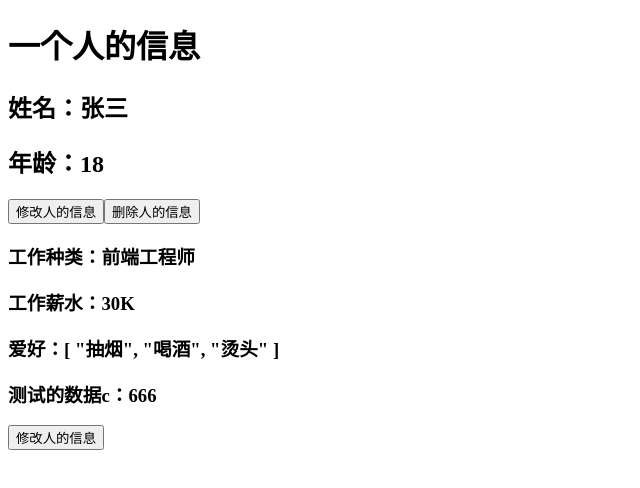
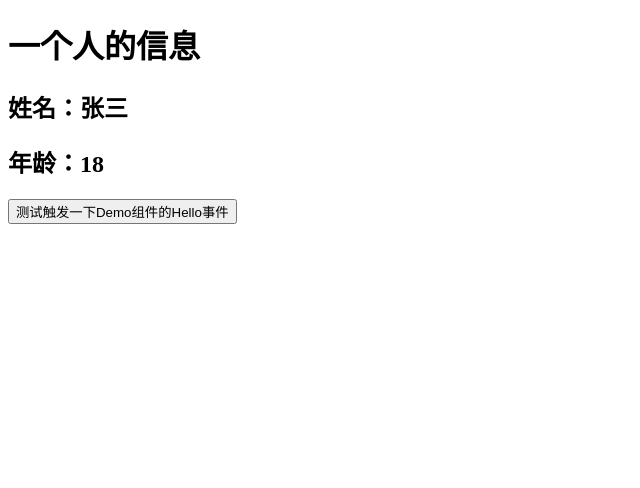
Before and after one commit to Carefree-happy/vue-project, a Vue app: page / in a window 1280 px wide. Shown: the top 488 px of the page, without its empty margins (0-640 px from the left). Built offline with nearby package versions, Linux system fonts and the light colour scheme.

Commit message:
feat: 执行setup

```diff
--- a/src/App.vue
+++ b/src/App.vue
@@ -1,62 +1,25 @@
 <template>
-	<h1>一个人的信息</h1>
-	<h2>姓名：{{person.name}}</h2>
-	<h2>年龄：{{person.age}}</h2>
-	<h2 v-show="person.sex">性别：{{person.sex}}</h2>
-	<button @click="addInfo">修改人的信息</button>
-	<button @click="delInfo">删除人的信息</button>
-	<h3>工作种类：{{person.job.type}}</h3>
-	<h3>工作薪水：{{person.job.salary}}</h3>
-	<h3>爱好：{{person.hobby}}</h3>
-	<h3>测试的数据c：{{person.job.a.b.c}}</h3>
-	<button @click="changeInfo">修改人的信息</button>
+	<Demo @hello="showHelloMsg" msg="你好啊" school="尚硅谷">
+		<template v-slot:qwe>
+			<span>尚硅谷</span>
+		</template>
+		<template v-slot:asd>
+			<span>尚硅谷</span>
+		</template>
+	</Demo>
 </template>
 
 <script>
-	import {reactive} from 'vue'
+	import Demo from './components/Demo.vue'
 	export default {
 		name: 'App',
+		components:{Demo},
 		setup(){
-			//数据
-			let person = reactive({
-				name:'张三',
-				age:18,
-				job:{
-					type:'前端工程师',
-					salary:'30K',
-					a:{
-						b:{
-							c:666
-						}
-					}
-				},
-				hobby:['抽烟','喝酒','烫头']
-			})
-
-			function addInfo() {
-				person.sex = '男'
+			function showHelloMsg(value){
+				alert(`你好啊，你触发了hello事件，我收到的参数是:${value}！`)
 			}
-
-			function delInfo() {
-				delete person.sex
-			}
-
-			//方法
-			function changeInfo(){
-				person.name = '李四'
-				person.age = 48
-				person.job.type = 'UI设计师'
-				person.job.salary = '60K'
-				person.job.a.b.c = 999
-				person.hobby[0] = '学习'
-			}
-
-			//返回一个对象（常用）
 			return {
-				person,
-				changeInfo,
-				addInfo,
-				delInfo
+				showHelloMsg
 			}
 		}
 	}
--- /dev/null
+++ b/src/components/Demo.vue
@@ -0,0 +1,42 @@
+<template>
+	<h1>一个人的信息</h1>
+	<h2>姓名：{{person.name}}</h2>
+	<h2>年龄：{{person.age}}</h2>
+	<button @click="test">测试触发一下Demo组件的Hello事件</button>
+</template>
+
+<script>
+	import {reactive} from 'vue'
+	export default {
+		name: 'DemoInfo',
+		props:['msg','school'],
+		emits:['hello'],
+		beforeCreate() {
+			console.log('-----beforeCreate-----')
+		},
+		setup(props,context){
+			console.log('---setup---',this)
+			console.log('---setup---',props)
+			console.log('---setup---',context)
+			console.log('---setup---',context.attrs) //相当与Vue2中的$attrs
+			console.log('---setup---',context.emit) //触发自定义事件的。
+			console.log('---setup---',context.slots) //插槽
+			//数据
+			let person = reactive({
+				name:'张三',
+				age:18
+			})
+
+			//方法
+			function test(){
+				context.emit('hello',666)
+			}
+
+			//返回一个对象（常用）
+			return {
+				person,
+				test
+			}
+		}
+	}
+</script>
```
